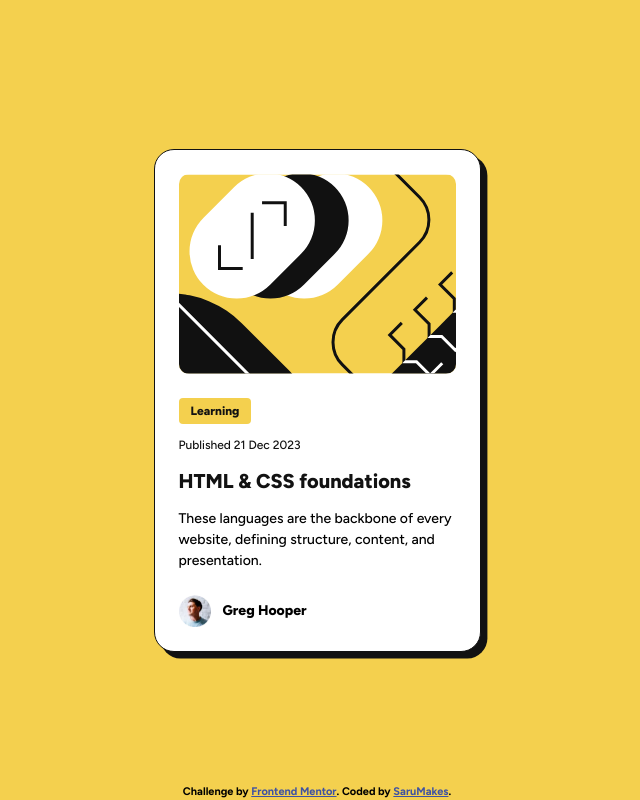
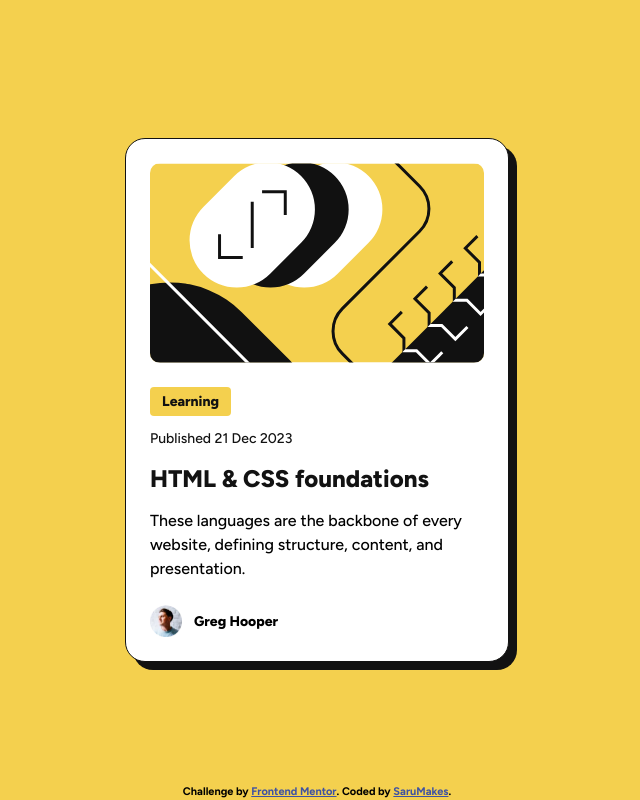
Before and after one commit to SaruMakes/blog-preview-card-main, a plain HTML site: page index.html in a window 1280 px wide. Shown: the whole page, without its empty margins (323-963 px from the left). Drawn offline with Linux system fonts and the light colour scheme.

Commit message:
Project Finished

```diff
--- a/style.css
+++ b/style.css
@@ -20,6 +20,8 @@ body {
     align-items: center;
 }
 
+/*Preview Card Body*/
+
 .preview-card {
     display: flex;
     flex-direction: column;
@@ -32,13 +34,29 @@ body {
     border: 1px solid var(--black); /*I decided to use pixels, as I don't want the border to scale*/
     border-radius: 1.25rem;
     box-shadow: 0.4rem 0.4rem 0 var(--black);
-    transition: box-shadow 250ms ease-in-out, transform 250ms ease-in-out;
+    transition: box-shadow 250ms ease-in-out,
+                transform 250ms ease-in-out;
 }
 
 .preview-card:hover {
     box-shadow: 0.8rem 0.8rem 0 var(--black);
     transform: translate(-0.2rem, -0.2rem);
 }
+
+@media screen and (min-width: 650px) {
+    .preview-card {
+        width: 24rem;
+        box-shadow: 0.5rem 0.5rem 0 var(--black);
+    }
+
+    .preview-card:hover {
+        box-shadow: 1rem 1rem 0 var(--black);
+        transform: translate(-0.4rem, -0,4rem);
+    }
+}
+
+
+/*Preview Card Contents*/
 
 header {
     display: flex;
@@ -72,6 +90,12 @@ main .category p {
     color: var(--black);
 }
 
+@media screen and (min-width: 650px) {
+    main .category p {
+        font-size: 0.875rem;
+    }
+}
+
 main .date {
     font-size: 0.75rem;
     line-height: 150%;
@@ -80,12 +104,19 @@ main .date {
     margin-bottom: 0.75rem;
 }
 
+@media screen and (min-width: 650px) {
+    main .date {
+        font-size: 0.875rem;
+    }
+}
+
 main a {
     text-decoration: none;
 }
 
 main a h2:hover {
     color: var(--yellow);
+    cursor: url("./assets/images/handcursor.svg"), pointer;
 }
 
 main h2 {
@@ -96,10 +127,22 @@ main h2 {
     margin-bottom: 0.75rem;
 }
 
+@media screen and (min-width: 650px) {
+    main h2 {
+        font-size: 1.5rem;
+    }
+}
+
 main .text-body {
     font-size: 0.875rem;
     font-weight: 500;
     line-height: 150%;
+}
+
+@media screen and (min-width: 650px) {
+    main .text-body {
+        font-size: 1rem;
+    }
 }
 
 footer {
```
Also changed, not shown: Screenshot-Frontend-Mentor-Blog-preview-card.png (added), assets/images/handcursor.svg (added), 4 other files.
